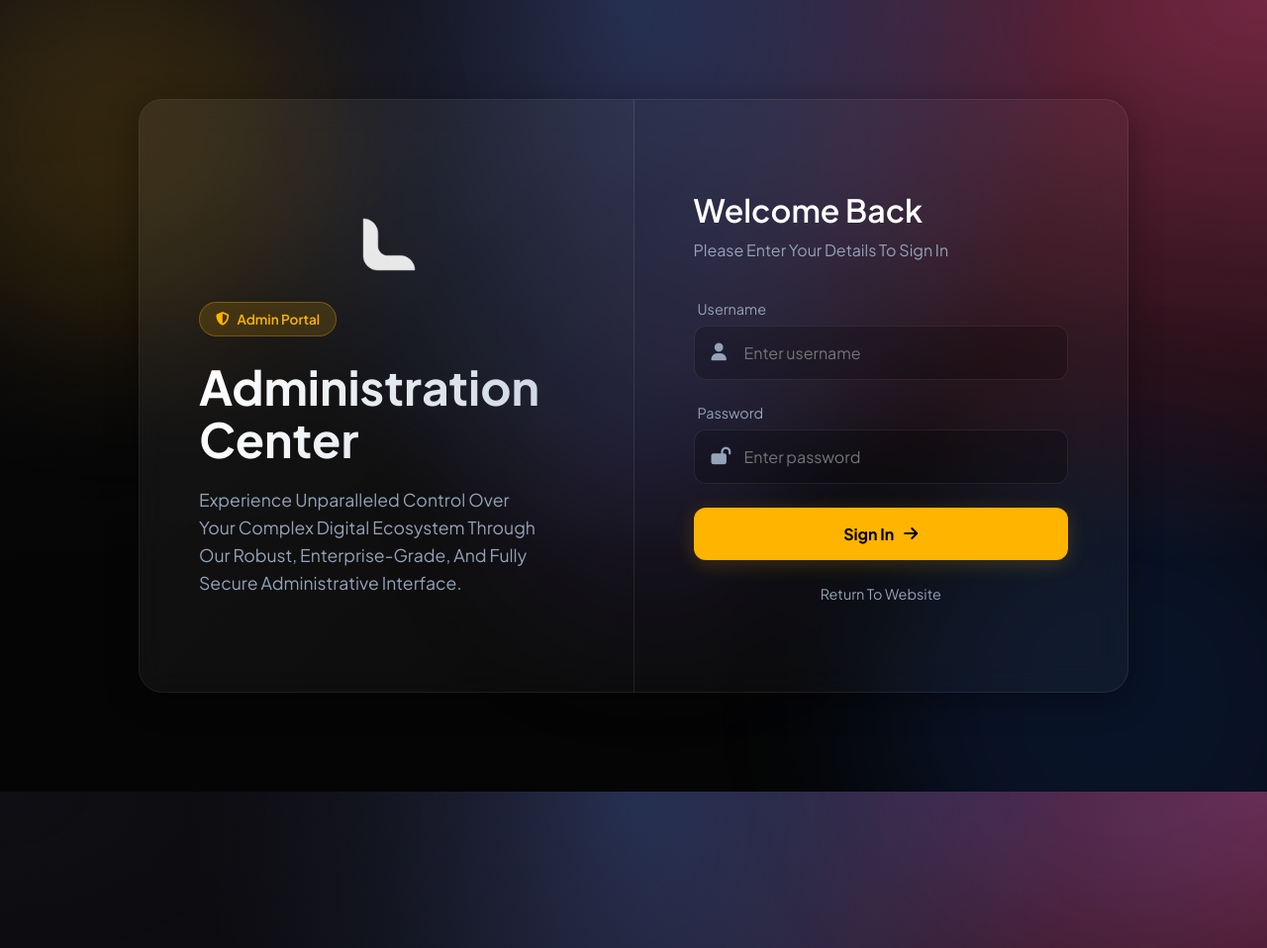
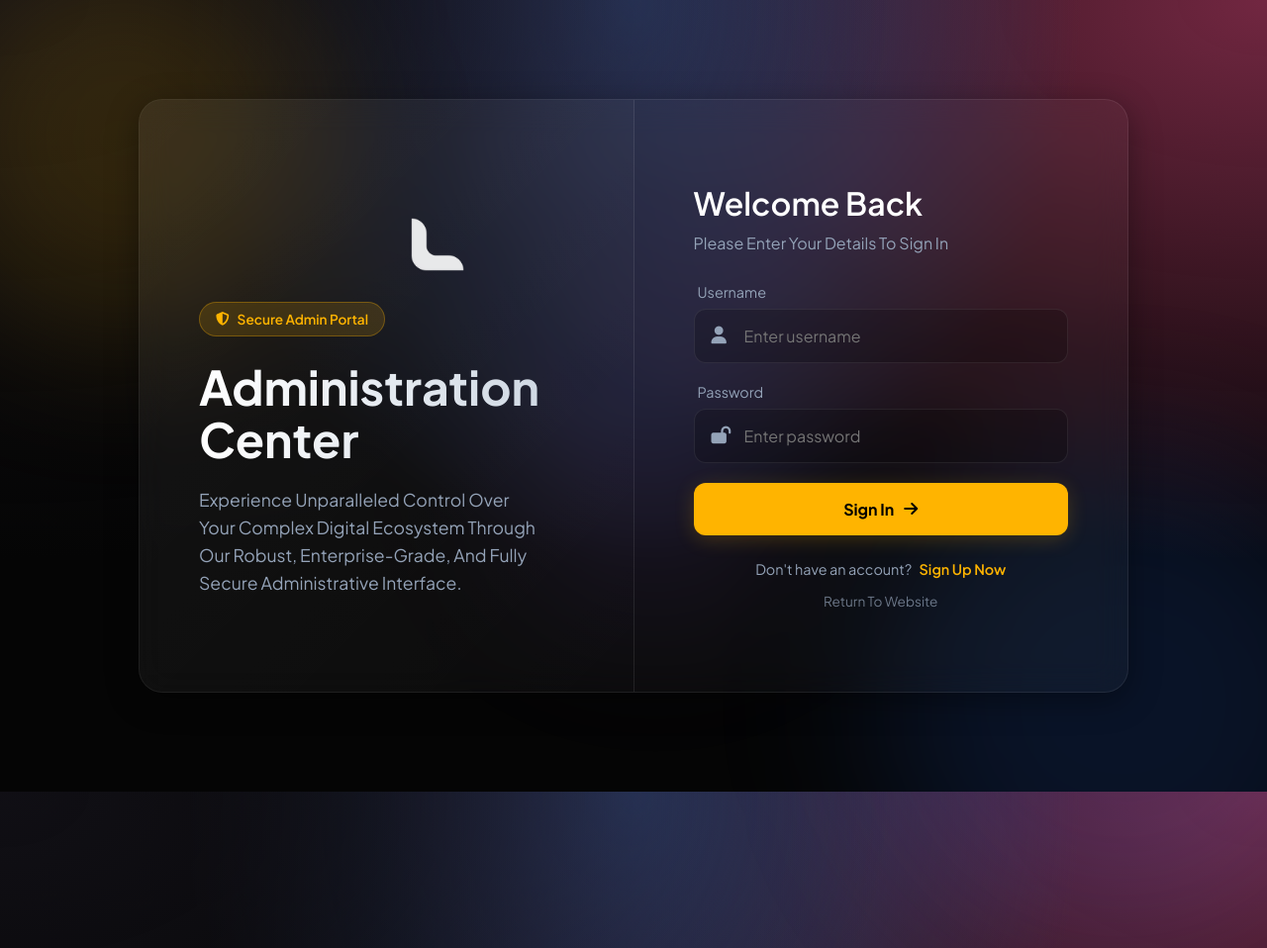
Before and after one commit to Lexora-Tech/LexoraNew-Web, a PHP site: page /admin/index.php in a window 1280 px wide; the page is wider, and only the part inside the window is pictured. Shown: that part at 99% size. Run offline with PHP 8.4, Linux system fonts and the light colour scheme.

Commit message:
UPdated index.php

```diff
--- a/admin/index.php
+++ b/admin/index.php
@@ -2,29 +2,57 @@
 session_start();
 include("../includes/db.php");
 
+$error = "";
+$success = "";
+
 if ($_SERVER["REQUEST_METHOD"] == "POST") {
-    $username = $_POST['username'];
-    $password = md5($_POST['password']);
+    // 1. Sanitize Username (prevent SQL Injection)
+    $username = mysqli_real_escape_string($conn, $_POST['username']);
 
-/*     $sql = "SELECT * FROM admins WHERE username='$username' AND password='$password'";
+    // 2. Get Raw Password (DO NOT hash it yet)
+    $password_raw = $_POST['password'];
 
-    // ADD THIS TEMPORARILY:
-    echo "Type Username: " . $username . "<br>";
-    echo "Hashed Password: " . $password . "<br>";
-    echo "Running SQL: " . $sql;
-    exit(); */
+    $action = $_POST['action'];
 
+    if ($action == "signup") {
+        // --- SECURE SIGNUP ---
 
+        $check_sql = "SELECT * FROM admins WHERE username='$username'";
+        $check_result = mysqli_query($conn, $check_sql);
 
-    $sql = "SELECT * FROM admins WHERE username='$username' AND password='$password'";
-    $result = mysqli_query($conn, $sql);
+        if (mysqli_num_rows($check_result) > 0) {
+            $error = "Username already taken.";
+        } else {
+            // 3. SECURE HASHING: This generates a random salt + hash
+            $hashed_password = password_hash($password_raw, PASSWORD_DEFAULT);
 
-    if (mysqli_num_rows($result) == 1) {
-        $_SESSION['admin'] = $username;
-        header("Location: ./dashboard.php");
-        exit();
+            $insert_sql = "INSERT INTO admins (username, password) VALUES ('$username', '$hashed_password')";
+            if (mysqli_query($conn, $insert_sql)) {
+                $success = "Secure account created! Please login.";
+            } else {
+                $error = "Database error: " . mysqli_error($conn);
+            }
+        }
+
     } else {
-        $error = "Invalid credentials. Please try again.";
+        // --- SECURE LOGIN ---
+
+        // 4. Select user by USERNAME only first
+        $sql = "SELECT * FROM admins WHERE username='$username'";
+        $result = mysqli_query($conn, $sql);
+
+        if ($row = mysqli_fetch_assoc($result)) {
+            // 5. VERIFY: Check if raw password matches the stored hash
+            if (password_verify($password_raw, $row['password'])) {
+                $_SESSION['admin'] = $username;
+                header("Location: ./dashboard.php");
+                exit();
+            } else {
+                $error = "Invalid password.";
+            }
+        } else {
+            $error = "User not found.";
+        }
     }
 }
 ?>
@@ -37,7 +65,6 @@ if ($_SERVER["REQUEST_METHOD"] == "POST") {
     <title>Admin Portal | Lexora Tech</title>
     <link rel="shortcut icon" type="image/x-icon" href="../img/logo/logo.png" />
 
-    <!-- Fonts & Icons -->
     <link href="https://fonts.googleapis.com/css2?family=Plus+Jakarta+Sans:wght@300;400;500;600;700&display=swap" rel="stylesheet">
     <link rel="stylesheet" href="https://cdnjs.cloudflare.com/ajax/libs/font-awesome/6.4.0/css/all.min.css">
 
@@ -53,6 +80,8 @@ if ($_SERVER["REQUEST_METHOD"] == "POST") {
             --text-muted: #94a3b8;
             --error-bg: rgba(239, 68, 68, 0.2);
             --error-text: #fca5a5;
+            --success-bg: rgba(34, 197, 94, 0.2);
+            --success-text: #86efac;
         }
 
         * { margin: 0; padding: 0; box-sizing: border-box; font-family: 'Plus Jakarta Sans', sans-serif; }
@@ -73,7 +102,7 @@ if ($_SERVER["REQUEST_METHOD"] == "POST") {
             overflow: hidden;
         }
 
-        /* --- ANIMATED BACKGROUND ORBS --- */
+        /* --- ORBS --- */
         .orb {
             position: absolute;
             border-radius: 50%;
@@ -90,7 +119,7 @@ if ($_SERVER["REQUEST_METHOD"] == "POST") {
             50% { transform: translate(30px, 50px); }
         }
 
-        /* --- GLASS CARD CONTAINER --- */
+        /* --- GLASS CARD --- */
         .glass-container {
             position: relative;
             z-index: 10;
@@ -107,7 +136,7 @@ if ($_SERVER["REQUEST_METHOD"] == "POST") {
             overflow: hidden;
         }
 
-        /* --- LEFT SIDE (VISUAL) --- */
+        /* --- LEFT SIDE --- */
         .visual-side {
             flex: 1;
             padding: 60px;
@@ -151,7 +180,7 @@ if ($_SERVER["REQUEST_METHOD"] == "POST") {
             width: fit-content;
         }
 
-        /* --- RIGHT SIDE (LOGIN) --- */
+        /* --- RIGHT SIDE --- */
         .login-side {
             flex: 1;
             padding: 60px;
@@ -161,12 +190,11 @@ if ($_SERVER["REQUEST_METHOD"] == "POST") {
             position: relative;
         }
 
-        .login-header { margin-bottom: 40px; }
+        .login-header { margin-bottom: 30px; }
         .login-header h2 { font-size: 2rem; font-weight: 600; color: #fff; margin-bottom: 10px; }
         .login-header p { color: var(--text-muted); }
 
-        /* Form Styling */
-        .form-group { margin-bottom: 24px; }
+        .form-group { margin-bottom: 20px; }
         .form-label { display: block; color: var(--text-muted); font-size: 0.9rem; margin-bottom: 8px; margin-left: 4px; }
 
         .input-group { position: relative; }
@@ -201,7 +229,6 @@ if ($_SERVER["REQUEST_METHOD"] == "POST") {
 
         .input-field:focus + .input-icon { color: var(--primary); }
 
-        /* Button */
         .btn-submit {
             width: 100%;
             padding: 16px;
@@ -218,6 +245,7 @@ if ($_SERVER["REQUEST_METHOD"] == "POST") {
             align-items: center;
             gap: 10px;
             box-shadow: 0 4px 20px rgba(255, 180, 0, 0.2);
+            margin-top: 10px;
         }
 
         .btn-submit:hover {
@@ -226,10 +254,7 @@ if ($_SERVER["REQUEST_METHOD"] == "POST") {
             box-shadow: 0 8px 25px rgba(255, 255, 255, 0.2);
         }
 
-        /* Error & Links */
-        .error-msg {
-            background: var(--error-bg);
-            color: var(--error-text);
+        .alert-msg {
             padding: 12px 16px;
             border-radius: 10px;
             font-size: 0.9rem;
@@ -237,21 +262,17 @@ if ($_SERVER["REQUEST_METHOD"] == "POST") {
             display: flex;
             align-items: center;
             gap: 10px;
-            border: 1px solid rgba(239, 68, 68, 0.2);
         }
+        .error-msg { background: var(--error-bg); color: var(--error-text); border: 1px solid rgba(239, 68, 68, 0.2); }
+        .success-msg { background: var(--success-bg); color: var(--success-text); border: 1px solid rgba(34, 197, 94, 0.2); }
 
-        .back-home {
-            text-align: center;
-            margin-top: 25px;
-            display: block;
-            color: var(--text-muted);
-            text-decoration: none;
-            font-size: 0.9rem;
-            transition: 0.3s;
-        }
-        .back-home:hover { color: #fff; }
+        .toggle-text { text-align: center; margin-top: 25px; font-size: 0.9rem; color: var(--text-muted); }
+        .toggle-link { color: var(--primary); font-weight: 600; cursor: pointer; text-decoration: none; margin-left: 5px; }
+        .toggle-link:hover { text-decoration: underline; }
 
-        /* --- RESPONSIVE --- */
+        .back-home { text-align: center; margin-top: 15px; display: block; color: var(--text-muted); text-decoration: none; font-size: 0.85rem; transition: 0.3s; opacity: 0.7; }
+        .back-home:hover { color: #fff; opacity: 1; }
+
         @media (max-width: 900px) {
             .glass-container { flex-direction: column; height: auto; width: 95%; }
             .visual-side { display: none; }
@@ -262,39 +283,38 @@ if ($_SERVER["REQUEST_METHOD"] == "POST") {
 
 <body>
 
-    <!-- Background Orbs -->
     <div class="orb orb-1"></div>
     <div class="orb orb-2"></div>
     <div class="orb orb-3"></div>
 
     <div class="glass-container">
 
-        <!-- Left Side: Brand Visuals -->
         <div class="visual-side">
             <div class="visual-content">
-                <div class="glass-badge">
-                    <i class="fas fa-shield-alt"></i> Admin Portal
-                </div>
+                <div class="glass-badge"><i class="fas fa-shield-alt"></i> Secure Admin Portal</div>
                 <img src="../img/logo/logoWhite.png" alt="Lexora" style="height: 100px; margin-bottom: 30px; opacity: 0.9;">
                  <h1>Administration Center</h1>
                 <p>Experience Unparalleled Control Over Your Complex Digital Ecosystem Through Our Robust, Enterprise-Grade, And Fully Secure Administrative Interface.</p>
             </div>
         </div>
 
-        <!-- Right Side: Login Form -->
         <div class="login-side">
             <div class="login-header">
-                <h2>Welcome Back</h2>
-                <p>Please Enter Your Details To Sign In</p>
+                <h2 id="header-title">Welcome Back</h2>
+                <p id="header-desc">Please Enter Your Details To Sign In</p>
             </div>
 
-            <?php if (isset($error)): ?>
-                <div class="error-msg">
-                    <i class="fas fa-exclamation-circle"></i> <?php echo $error; ?>
-                </div>
+            <?php if (!empty($error)): ?>
+                <div class="alert-msg error-msg"><i class="fas fa-exclamation-circle"></i> <?php echo $error; ?></div>
+            <?php endif; ?>
+
+            <?php if (!empty($success)): ?>
+                <div class="alert-msg success-msg"><i class="fas fa-check-circle"></i> <?php echo $success; ?></div>
             <?php endif; ?>
 
             <form method="POST" action="">
+                <input type="hidden" name="action" id="form_action" value="login">
+
                 <div class="form-group">
                     <label class="form-label">Username</label>
                     <div class="input-group">
@@ -311,17 +331,47 @@ if ($_SERVER["REQUEST_METHOD"] == "POST") {
                     </div>
                 </div>
 
-                <button type="submit" class="btn-submit">
+                <button type="submit" class="btn-submit" id="submit-btn">
                     Sign In <i class="fas fa-arrow-right"></i>
                 </button>
 
-                <a href="../index.php" class="back-home">
-                    Return To Website
-                </a>
+                <div class="toggle-text">
+                    <span id="toggle-msg">Don't have an account?</span>
+                    <span class="toggle-link" onclick="toggleMode()">Sign Up Now</span>
+                </div>
+
+                <a href="../index.php" class="back-home">Return To Website</a>
             </form>
         </div>
 
     </div>
 
+    <script>
+        function toggleMode() {
+            const actionInput = document.getElementById('form_action');
+            const title = document.getElementById('header-title');
+            const desc = document.getElementById('header-desc');
+            const btn = document.getElementById('submit-btn');
+            const msg = document.getElementById('toggle-msg');
+            const link = document.querySelector('.toggle-link');
+
+            if (actionInput.value === 'login') {
+                actionInput.value = 'signup';
+                title.innerText = 'Create Account';
+                desc.innerText = 'Register as a new Admin';
+                btn.innerHTML = 'Sign Up <i class="fas fa-user-plus"></i>';
+                msg.innerText = 'Already have an account?';
+                link.innerText = 'Login Here';
+            } else {
+                actionInput.value = 'login';
+                title.innerText = 'Welcome Back';
+                desc.innerText = 'Please Enter Your Details To Sign In';
+                btn.innerHTML = 'Sign In <i class="fas fa-arrow-right"></i>';
+                msg.innerText = "Don't have an account?";
+                link.innerText = 'Sign Up Now';
+            }
+        }
+    </script>
+
 </body>
 </html>
```
